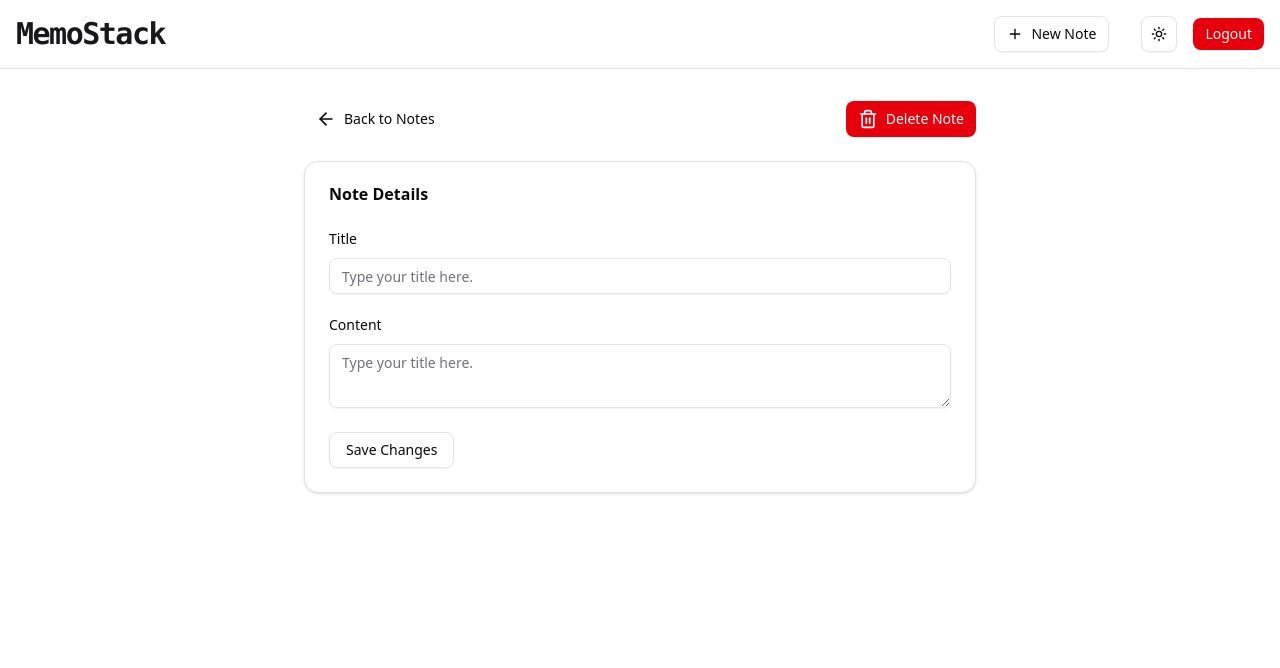
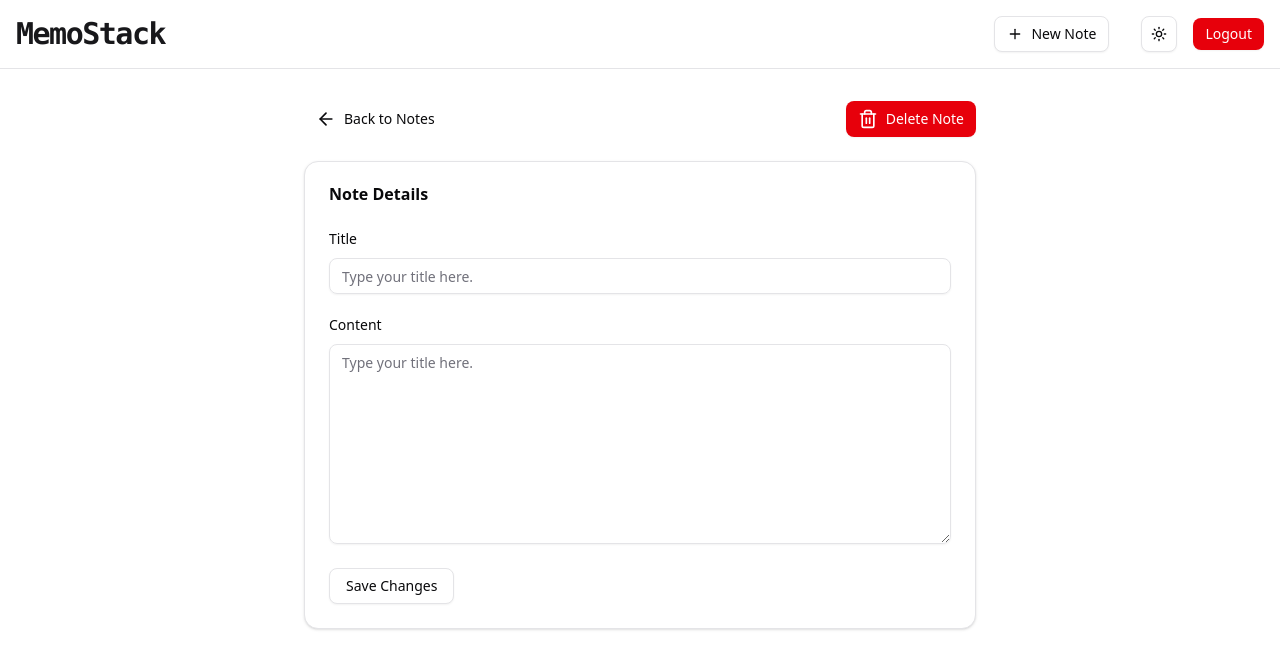
Before and after one commit to henwijames/memo-stack, a React (Vite) app in the folder frontend/: page /note/1 in a window 1280 px wide. Shown: the top 668 px of the page. Built offline with nearby package versions, Linux system fonts and the light colour scheme; no server answers; sample sign-in values are in the browser's storage.

Commit message:
feat: update NoteDetail component to adjust textarea height for better content visibility

```diff
--- a/frontend/src/pages/NoteDetail.jsx
+++ b/frontend/src/pages/NoteDetail.jsx
@@ -151,7 +151,7 @@ const NoteDetail = () => {
                   type="text"
                   id="title"
                   placeholder="Type your title here."
-                  className={`w-full`}
+                  className={`w-full h-auto min-h-[200px]`}
                   value={note?.content || ""}
                   onChange={(e) =>
                     setNote({ ...note, content: e.target.value })
```
